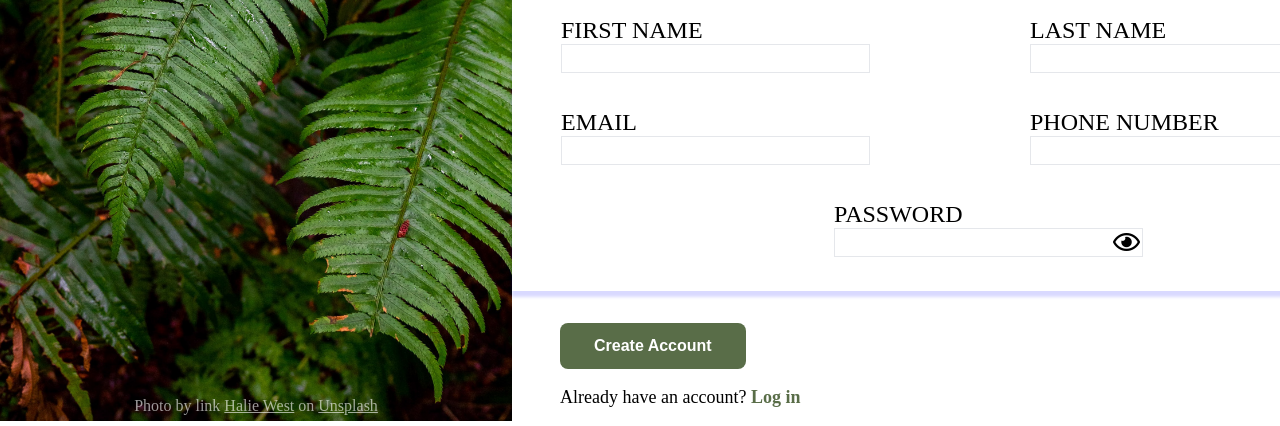
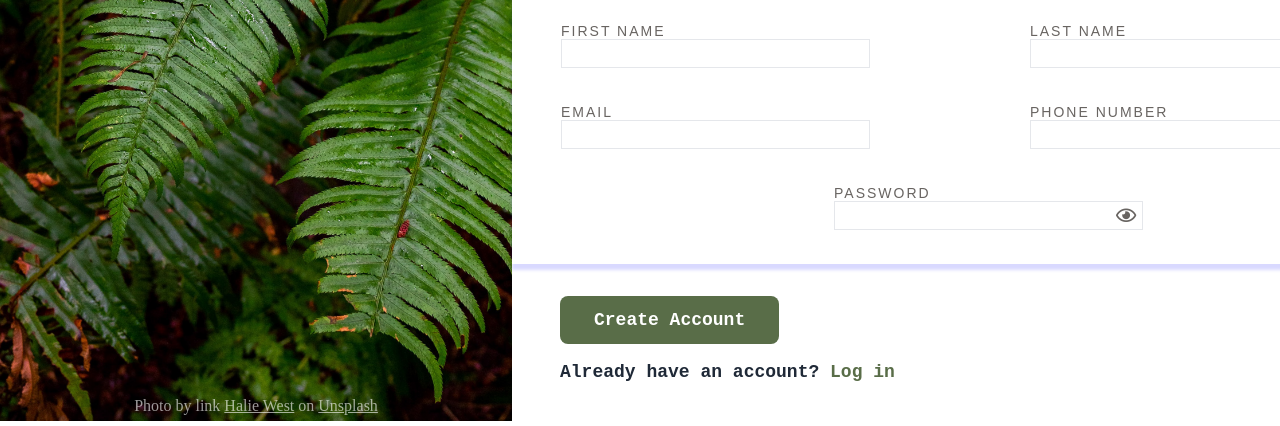
Before and after one commit to Yui9Guji/sing-up-form, a plain HTML site: page index.html in a window 1280 px wide. Shown: the part 379-805 px from the top of the page. Drawn offline with Linux system fonts and the light colour scheme.

Commit message:
Style added

```diff
--- a/index.html
+++ b/index.html
@@ -66,7 +66,7 @@
 
                     <fieldset class="form-password">
 
-                        <label for="password">PASSWORD</label>
+                        <label for="password" class="pass-label">PASSWORD</label>
 
                         <div class="password-input">
                             <input type="password" name="password" id="password">
--- a/style.css
+++ b/style.css
@@ -1,6 +1,7 @@
 body {
     margin: 0;
     padding: 0;
+
 }
 
 a {
@@ -27,8 +28,16 @@ button {
     padding: 12px 32px;
 
     color: white;
-    font-size: 16px;
+    font-size: 18px;
     font-weight: bold;
+
+    font-family: 'Inconsolata', monospace;
+}
+
+button:hover, .linking:hover,
+span:hover {
+    opacity: 90%;
+    cursor: pointer;
 }
 
 i:hover {
@@ -49,6 +58,7 @@ i:hover {
     top: 95%;
     opacity: 60%;
 }
+
 
 .border {
     width: 40vw;
@@ -95,12 +105,13 @@ i:hover {
     gap: 2rem;
 
     font-size: 24px;
+    font-family: sans-serif;
+    color: #1f2937;
 }
 
 .form-table {
     display: flex;
     flex-direction: column;
-
 
     border-color: transparent;
     box-shadow: 3px 3px 3px 3px rgba(0, 0, 255, .15);;
@@ -109,6 +120,7 @@ i:hover {
 .form-header, .form-intro, .form-footer  {
     margin-left: 48px;
     margin-right: 15rem;
+    font-weight: bold;
 }
 
 .form-name, .form-info{
@@ -128,6 +140,10 @@ i:hover {
 .form-email, .form-phone {
     display: flex;
     flex-direction: column;
+
+    font-size: 14px;
+    color: #686461;
+    letter-spacing: 2px;
 }
 
 .form-password {
@@ -138,21 +154,35 @@ i:hover {
     padding-bottom: 32px;
 
     max-width: 303px;
+
+
+}
+
+.pass-label {
+    font-size: 14px;
+    color: #686461;
+    letter-spacing: 2px;
 }
 
 .password-input {
     display: flex;
     flex-direction: row;
+
+    color: #686461;
+    font-size: 18px;
 }
 
 #togglePassword {
-    margin-left: -30px;
     cursor: pointer;
-    padding-top: 2px;
+    padding-left: 3px;
+    padding-top: 5px;
 }
 
 .log-in {
     font-size: 18px;
+    font-family: 'Inconsolata', monospace;
+    color: #1f2937;
+    font-weight: bold;
 }
 
 span {
```
